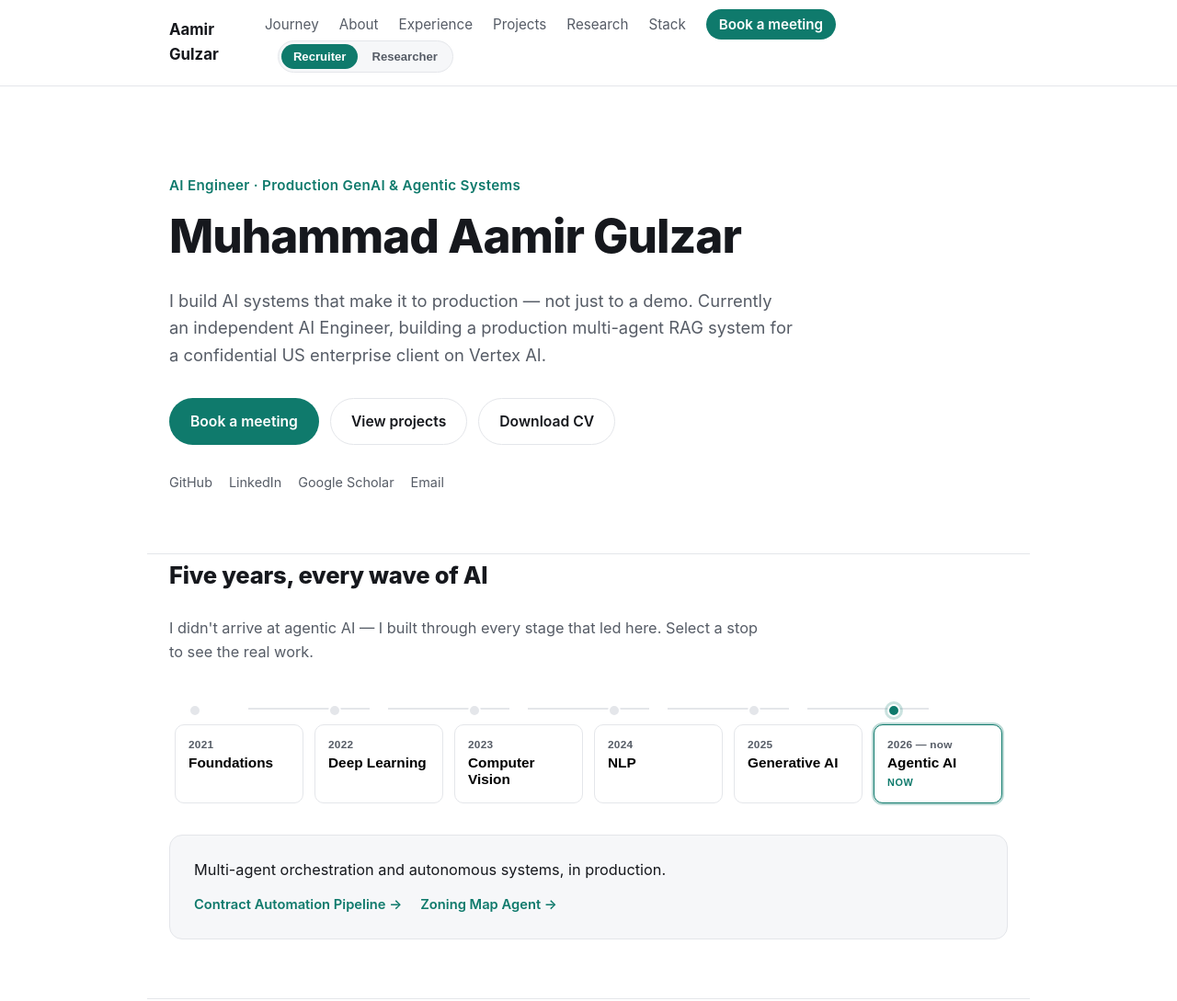
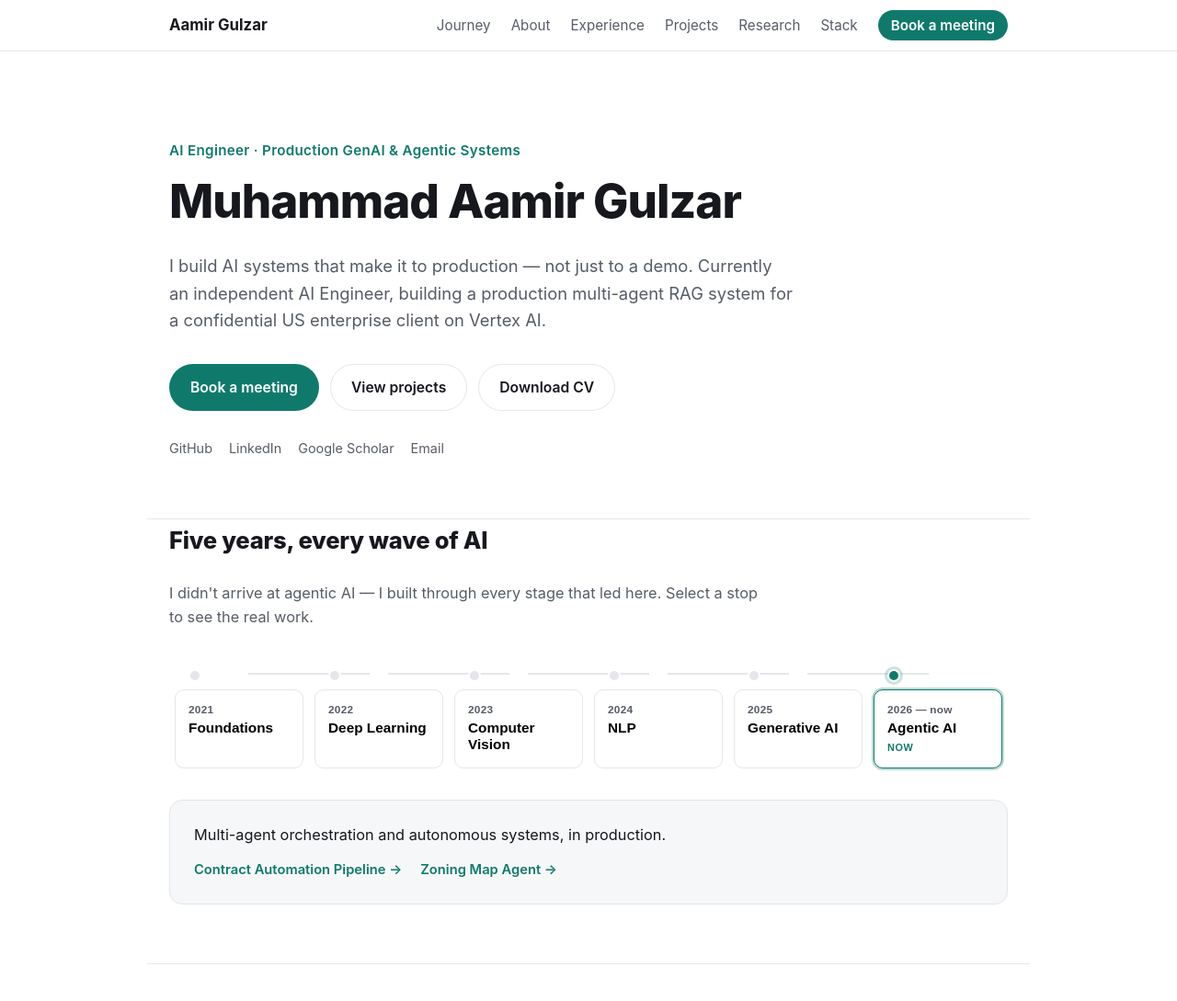
Before and after one commit to MuhammadAamirGulzar/MuhammadAamirGulzar.github.io, a plain HTML site: page index.html in a window 1280 px wide. Shown: the top 1089 px of the page at 92% size. Drawn offline with Linux system fonts and the light colour scheme.

Commit message:
Remove Recruiter/Researcher lens toggle
Kept the journey/era pipeline; removed the nav toggle, the reorder-on-view
CSS, and the hero-copy swap that only it triggered. Also reverts main's
flex layout (was only needed for section reordering) back to normal block
flow, which is simpler and removes the earlier min-width/shrink-to-fit
workaround entirely rather than carrying dead defensive CSS.

```diff
--- a/content/profile.json
+++ b/content/profile.json
@@ -4,7 +4,6 @@
   "title": "AI Engineer",
   "eyebrow": "AI Engineer · Production GenAI & Agentic Systems",
   "heroLede": "I build AI systems that make it to production — not just to a demo. Currently an independent AI Engineer, building a production multi-agent RAG system for a confidential US enterprise client on Vertex AI.",
-  "heroLedeResearch": "Five years in AI, spanning the field's own evolution — classical ML through agentic systems — with a first-author Q1 publication and a research practice that reports honest negative results, not just wins. Currently building a production multi-agent RAG system for a confidential US enterprise client on Vertex AI.",
   "email": "amirgulzar328@gmail.com",
   "links": {
     "github": "https://github.com/MuhammadAamirGulzar",
--- a/index.html
+++ b/index.html
@@ -16,7 +16,6 @@
     <button class="nav-toggle" id="navToggle" aria-label="Toggle menu" aria-expanded="false">
       <span></span><span></span><span></span>
     </button>
-    <div class="nav-right">
     <ul class="nav-links" id="navLinks">
       <li><a href="#journey">Journey</a></li>
       <li><a href="#about">About</a></li>
@@ -26,11 +25,6 @@
       <li><a href="#stack">Stack</a></li>
       <li><a class="nav-cta" href="#book">Book a meeting</a></li>
     </ul>
-      <div class="lens-toggle" role="group" aria-label="Reading as">
-        <button class="lens-btn" id="lensRecruiter" type="button" aria-pressed="true">Recruiter</button>
-        <button class="lens-btn" id="lensResearcher" type="button" aria-pressed="false">Researcher</button>
-      </div>
-    </div>
   </nav>
 </header>
 
@@ -40,7 +34,7 @@
     <div class="hero-inner">
       <p class="eyebrow">AI Engineer · Production GenAI &amp; Agentic Systems</p>
       <h1>Muhammad Aamir Gulzar</h1>
-      <p class="hero-lede" id="heroLede" data-recruiter="I build AI systems that make it to production — not just to a demo. Currently an independent AI Engineer, building a production multi-agent RAG system for a confidential US enterprise client on Vertex AI." data-researcher="Five years in AI, spanning the field's own evolution — classical ML through agentic systems — with a first-author Q1 publication and a research practice that reports honest negative results, not just wins. Currently building a production multi-agent RAG system for a confidential US enterprise client on Vertex AI.">I build AI systems that make it to production — not just to a demo. Currently an independent AI Engineer, building a production multi-agent RAG system for a confidential US enterprise client on Vertex AI.</p>
+      <p class="hero-lede">I build AI systems that make it to production — not just to a demo. Currently an independent AI Engineer, building a production multi-agent RAG system for a confidential US enterprise client on Vertex AI.</p>
       <div class="hero-actions">
         <a class="btn btn-primary" href="#book">Book a meeting</a>
         <a class="btn btn-ghost" href="#projects">View projects</a>
--- a/script.js
+++ b/script.js
@@ -51,29 +51,6 @@ eraButtons.forEach(btn => {
   btn.addEventListener('click', () => activateEra(btn));
 });
 
-// ---------- Recruiter / Researcher lens ----------
-const lensRecruiter = document.getElementById('lensRecruiter');
-const lensResearcher = document.getElementById('lensResearcher');
-const heroLede = document.getElementById('heroLede');
-
-function setLens(view) {
-  document.body.setAttribute('data-view', view);
-  const isResearcher = view === 'researcher';
-  lensRecruiter.setAttribute('aria-pressed', String(!isResearcher));
-  lensResearcher.setAttribute('aria-pressed', String(isResearcher));
-  if (heroLede) {
-    heroLede.textContent = isResearcher ? heroLede.dataset.researcher : heroLede.dataset.recruiter;
-  }
-  try { localStorage.setItem('lens', view); } catch (e) { /* private mode etc. */ }
-}
-
-lensRecruiter.addEventListener('click', () => setLens('recruiter'));
-lensResearcher.addEventListener('click', () => setLens('researcher'));
-
-let savedLens = 'recruiter';
-try { savedLens = localStorage.getItem('lens') || 'recruiter'; } catch (e) { /* private mode etc. */ }
-if (savedLens === 'researcher') setLens('researcher');
-
 const revealTargets = document.querySelectorAll('.reveal');
 if ('IntersectionObserver' in window) {
   const io = new IntersectionObserver((entries) => {
--- a/styles.css
+++ b/styles.css
@@ -113,42 +113,6 @@ img { max-width: 100%; }
   border-radius: 2px;
 }
 
-/* ---------- Nav right group / Lens toggle ---------- */
-
-.nav-right {
-  display: flex;
-  align-items: center;
-  flex-wrap: wrap;
-  gap: 4px;
-}
-
-.lens-toggle {
-  display: flex;
-  gap: 2px;
-  padding: 3px;
-  background: var(--bg-alt);
-  border: 1px solid var(--border);
-  border-radius: 999px;
-  margin-left: 14px;
-}
-
-.lens-btn {
-  border: none;
-  background: transparent;
-  color: var(--text-muted);
-  font-size: 0.82rem;
-  font-weight: 600;
-  padding: 6px 13px;
-  border-radius: 999px;
-  cursor: pointer;
-  transition: background 0.15s ease, color 0.15s ease;
-}
-
-.lens-btn[aria-pressed="true"] {
-  background: var(--accent);
-  color: var(--accent-text);
-}
-
 /* ---------- Hero ---------- */
 
 .hero {
@@ -225,20 +189,6 @@ img { max-width: 100%; }
 .btn-large { padding: 15px 30px; font-size: 1.05rem; }
 
 /* ---------- Sections ---------- */
-
-main { display: flex; flex-direction: column; }
-main > * { min-width: 0; width: 100%; }
-.hero { order: 0; }
-#journey { order: 10; }
-#about { order: 20; }
-#experience { order: 30; }
-#projects { order: 40; }
-#publications { order: 50; }
-#stack { order: 60; }
-#book { order: 70; }
-
-/* Researcher lens: research leads, right after the journey/about intro */
-body[data-view="researcher"] #publications { order: 21; }
 
 .section {
   max-width: var(--max-width);
@@ -574,9 +524,6 @@ body[data-view="researcher"] #publications { order: 21; }
   .nav-links a { display: block; padding: 10px 0; }
   .nav-cta { display: inline-block; margin-top: 6px; }
 
-  .lens-toggle { margin-left: 8px; }
-  .lens-btn { padding: 5px 10px; font-size: 0.76rem; }
-
   .era-node { min-width: 108px; }
 
   .book-card { padding: 32px 22px; }
```
Also changed, not shown: scripts/build.js (+1 -7 lines). Lines whose indentation alone changed are shown as unchanged.
